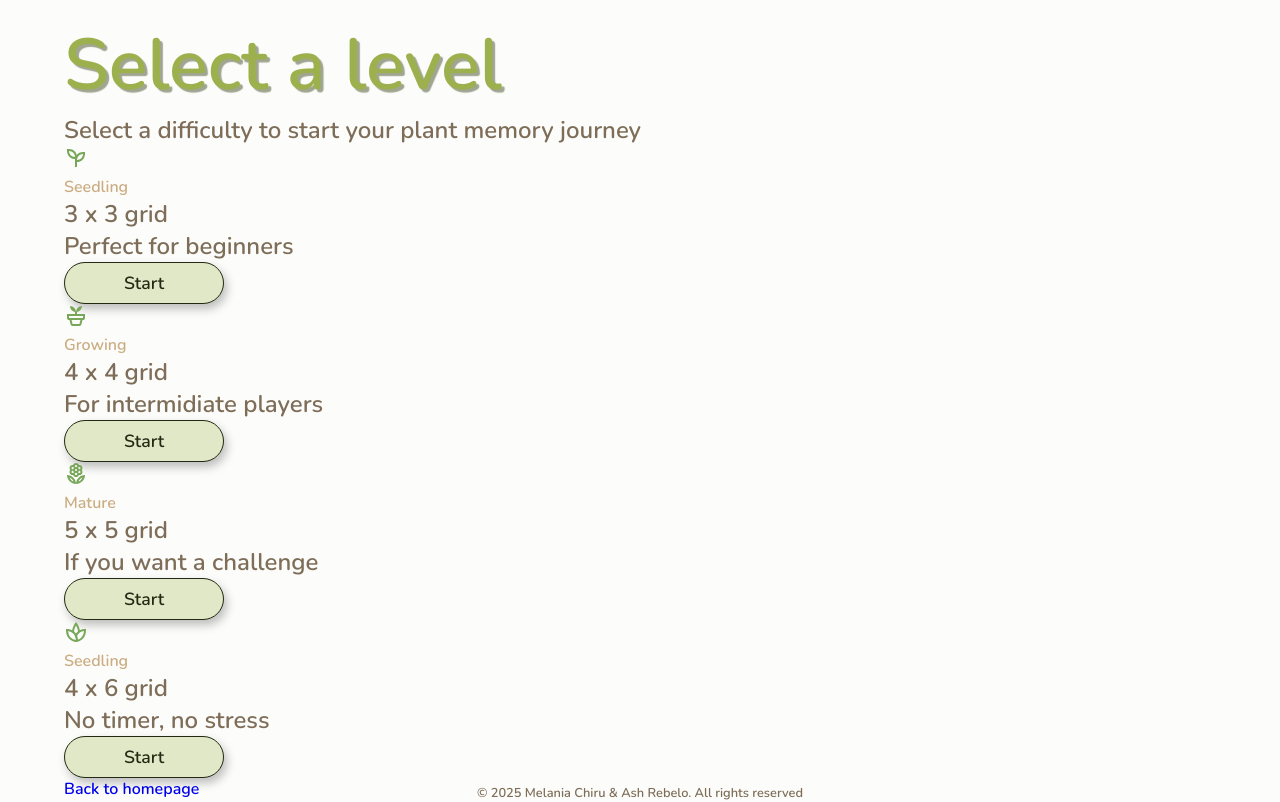
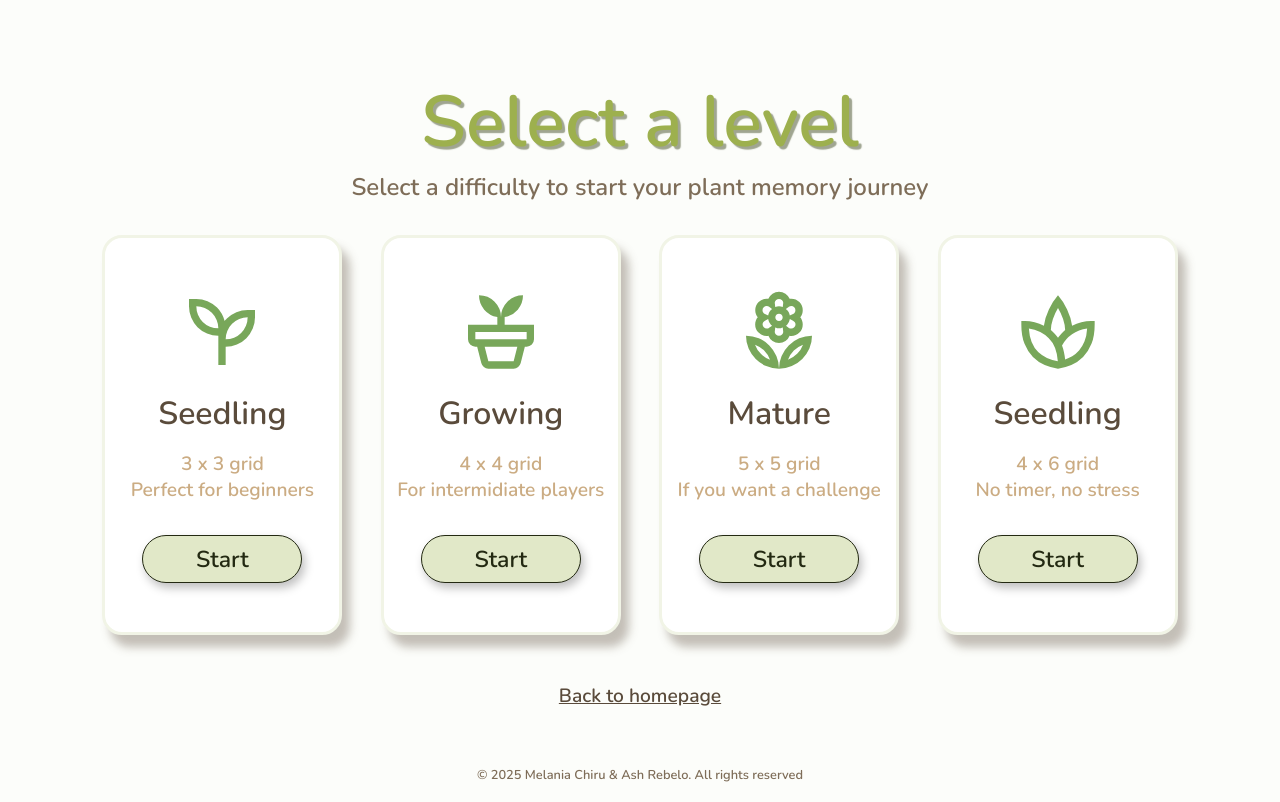
Before and after one commit to MelaniaChiru/MemoryCardGame, a Flask app: page /levels/ in a window 1280 px wide. Run offline with Flask 3, Linux system fonts and the light colour scheme.

Commit message:
feat: style level selection menu (for larger screens)

```diff
--- a/NEW-FILE-STRUCTURE/app/level/templates/levels.html
+++ b/NEW-FILE-STRUCTURE/app/level/templates/levels.html
@@ -6,56 +6,64 @@
 
 {% block content %}
 <div class="levels-container">
+	<div class="levels-container__header">
 		<h1>Select a level</h1>
 		<p>Select a difficulty to start your plant memory journey</p>
+	</div>
 
+	<div class="levels-container__content">
+		<div class="content__selection">
 			<div class="level-selection">
 				<div class="level-selection__card card">
 					<img src="{{ url_for('level_bp.static', filename='/icons/sprout.svg') }}" alt="icon of a sprout" class="card__icon">
 					<h3>Seedling</h3>
+					<div class="card__info">
 						<p>3 x 3 grid</p>
 						<p>Perfect for beginners</p>
+					</div>
 					<a href="{{ url_for('level_bp.level', level=1) }}">
 						<button type="button" class="card__button">Start</button>
 					</a>
 				</div>
-	</div>
 
-	<div class="level-selection">
 				<div class="level-selection__card card">
 					<img src="{{ url_for('level_bp.static', filename='/icons/potted_plant.svg') }}" alt="icon of a potted plant" class="card__icon">
 					<h3>Growing</h3>
+					<div class="card__info">
 						<p>4 x 4 grid</p>
 						<p>For intermidiate players</p>
+					</div>
 					<a href="{{ url_for('level_bp.level', level=2) }}">
 						<button type="button" class="card__button">Start</button>
 					</a>
 				</div>
-	</div>
 
-	<div class="level-selection">
 				<div class="level-selection__card card">
 					<img src="{{ url_for('level_bp.static', filename='/icons/flower.svg') }}" alt="icon of a flower" class="card__icon">
 					<h3>Mature</h3>
+					<div class="card__info">
 						<p>5 x 5 grid</p>
 						<p>If you want a challenge</p>
+					</div>
 					<a href="{{ url_for('level_bp.level', level=3) }}">
 						<button type="button" class="card__button">Start</button>
 					</a>
 				</div>
-	</div>
 
-	<div class="level-selection">
 				<div class="level-selection__card card">
 					<img src="{{ url_for('level_bp.static', filename='/icons/zen.svg') }}" alt="icon of a lotus flower" class="card__icon">
 					<h3>Seedling</h3>
+					<div class="card__info">
 						<p>4 x 6 grid</p>
 						<p>No timer, no stress</p>
+					</div>
 					<a href="{{ url_for('level_bp.level', level=4) }}">
 						<button type="button" class="card__button">Start</button>
 					</a>
 				</div>
 			</div>
-
+		</div>
 		<a href="{{ url_for('main_bp.home') }}"> Back to homepage</a>
+	</div>
+</div>
 {% endblock %}
--- /dev/null
+++ b/NEW-FILE-STRUCTURE/app/static/styles/_levels.css
@@ -0,0 +1,84 @@
+.levels-container{
+	display: flex;
+	flex-direction: column;
+	align-items: center;
+	justify-content: center;
+	gap: 2rem;
+}
+
+.levels-container__header{
+	text-align: center;
+}
+
+.levels-container__content{
+	display: flex;
+	flex-direction: column;
+	align-items: center;
+	justify-content: center;
+	gap: 2rem;
+	width: 100%;
+}
+
+.content__selection{
+	width: 100%;
+}
+
+.level-selection{
+	display: flex;
+	justify-content: space-evenly;
+	flex-wrap: wrap;
+}
+
+.level-selection__card{
+	background-color: white;
+	border-radius: 20px;
+	display: flex;
+	flex-direction: column;
+	align-items: center;
+	justify-content: center;
+	gap: 1rem;
+	height: 25rem;
+	width: 15rem;
+	box-shadow: 8px 12px 10px hsla(31, 21%, 29%, 35%);
+	border: 3px solid var(--green-200);
+	cursor: pointer;
+	transition: transform 0.2s ease-in-out;
+}
+
+.level-selection__card:hover{
+	transform: translateY(-0.5rem);
+	border: 3px solid var(--green-700);
+}
+
+
+.levels-container__content a{
+	text-decoration: underline;
+	color: var(--brown-800);
+	font-size: larger;
+	margin-top: 1rem;
+}
+
+.card img{
+	width: 5.5rem;
+	aspect-ratio: 1/1;
+}
+
+.card h3{
+	color: var(--brown-800);
+	font-size: 2rem;
+}
+
+.card p{
+	color: var(--brown-300);
+	font-size: 1.2rem;
+}
+
+.card__info{
+	text-align: center;
+}
+
+.card button{
+	width: clamp(10rem, 20vw, 15rem);
+	height: clamp(3rem, 5vh, 4rem);
+	font-size: 120%;
+}
--- a/NEW-FILE-STRUCTURE/app/static/styles/index.css
+++ b/NEW-FILE-STRUCTURE/app/static/styles/index.css
@@ -2,3 +2,4 @@
 @import url('./_fonts.css');
 @import url('./_base.css');
 @import url('./_homepage.css');
+@import url('./_levels.css');
```
Lines whose indentation alone changed are shown as unchanged.
